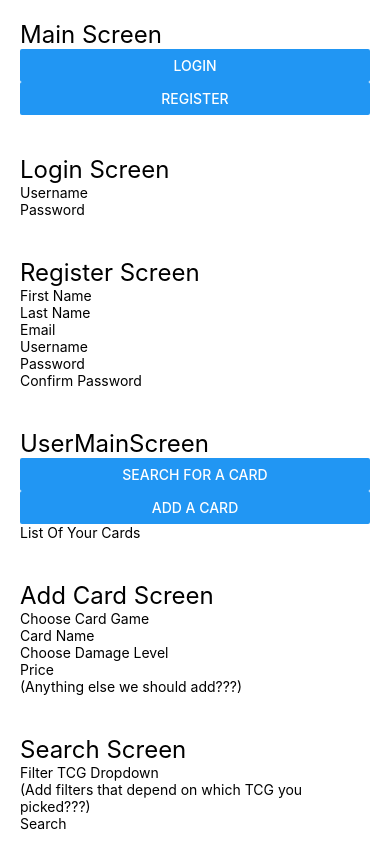
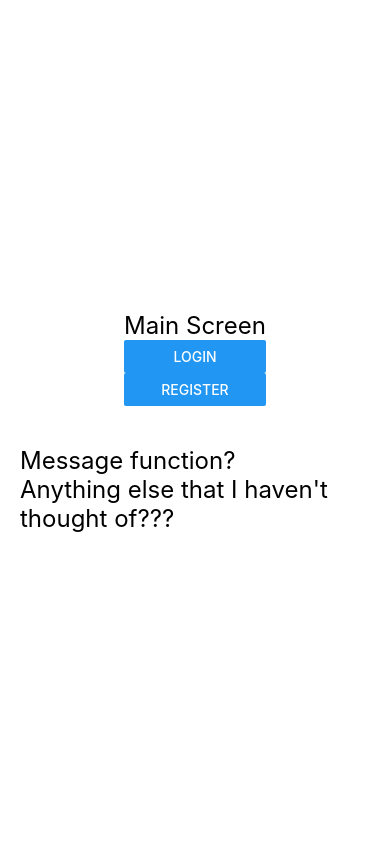
Before and after one commit to KevinCosma/TCG_Trader, a React Native app: screen / in a window 390 px wide. Built offline with nearby package versions, Linux system fonts and the light colour scheme.

Commit message:
Created components folder, screen folders, screen files. Copied the appropriate code and pasted in the appropriate screen files.

```diff
--- a/App.js
+++ b/App.js
@@ -1,61 +1,21 @@
-import { StyleSheet, Text, TextInput, View, Button, ScrollView } from 'react-native';
+import { StyleSheet, Text, View, Button } from 'react-native';
 import React from 'react';
 
 
 export default function App() {
   return (
     <View style={styles.container}>
-      <ScrollView nestedScrollEnabled={true}>
-        <View style={styles.mainScreen}>
+      <View style={styles.mainMenuScreen}>
         <Text style={styles.headerText}>Main Screen</Text>
         <Button title='Login'/>
         <Button title='Register'/>
-        </View>
-
-        <View style={styles.loginScreen}>
-          <Text style={styles.headerText}>Login Screen</Text>
-          <TextInput placeholder='Username'/>
-          <TextInput placeholder='Password'/>
-        </View>
-
-        <View style={styles.registerScreen}>
-          <Text style={styles.headerText}>Register Screen</Text>
-          <TextInput placeholder='First Name'/>
-          <TextInput placeholder='Last Name'/>
-          <TextInput placeholder='Email'/>
-          <TextInput placeholder='Username'/>
-          <TextInput placeholder='Password'/>
-          <TextInput placeholder='Confirm Password'/>
-        </View>
-
-        <View style={styles.userMainScreen}>
-          <Text style={styles.headerText}>UserMainScreen</Text>
-          <Button title='Search for a card'/>
-          <Button title='Add a card'/>
-          <Text>List Of Your Cards</Text>
-        </View>
-
-        <View style={styles.addCardScreen}>
-          <Text style={styles.headerText}>Add Card Screen</Text>
-          <Text>Choose Card Game</Text>
-          <TextInput placeholder='Card Name'/>
-          <Text>Choose Damage Level</Text>
-          <TextInput placeholder='Price'/>
-          <Text>(Anything else we should add???)</Text>
-        </View>
-
-        <View style={styles.searchScreen}>
-          <Text style={styles.headerText}>Search Screen</Text>
-          <Text>Filter TCG Dropdown</Text>
-          <Text>(Add filters that depend on which TCG you picked???)</Text>
-          <TextInput placeholder='Search'/>
       </View>
 
       <View style={styles.discussion}>
         <Text style={styles.headerText}>Message function?</Text>
         <Text style={styles.headerText}>Anything else that I haven't thought of???</Text>
       </View>
-      </ScrollView>
+
     </View>
   );
 }
@@ -68,35 +28,12 @@ const styles = StyleSheet.create({
     justifyContent: 'center',
   },
 
-  mainScreen: {
+  mainMenuScreen: {
     padding: 20,
   },
-
-  loginScreen: {
-    padding: 20,
-  },
-
-  registerScreen: {
-    padding: 20,
-  },
-
-  userMainScreen: {
-    padding: 20,
-    flex: 1,
-  },
-
-  addCardScreen: {
-    padding: 20,
-  },
-
-  searchScreen: {
-    padding: 20,
-  },
-
   discussion: {
     padding: 20,
   },
-
   headerText: {
     fontSize: 24
   }
```
Also changed, not shown: components/AddCardScreen/AddCardScreen.js (added, +22 -0 lines), components/LoginScreen/LoginScreen.js (added, +19 -0 lines), components/RegisterScreen/RegisterScreen.js (added, +23 -0 lines), components/SearchScreen/SearchScreen.js (added, +21 -0 lines), components/UserProfileScreen/UserProfileScreen.js (added, +24 -0 lines). Lines whose indentation alone changed are shown as unchanged.
